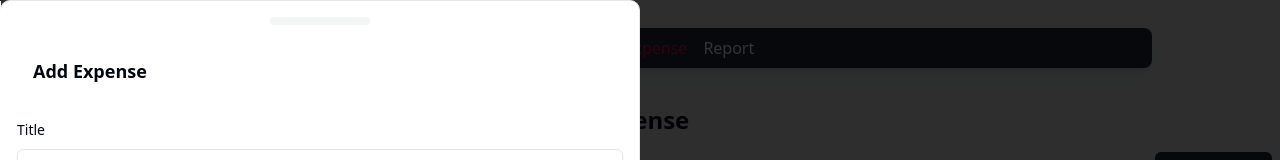
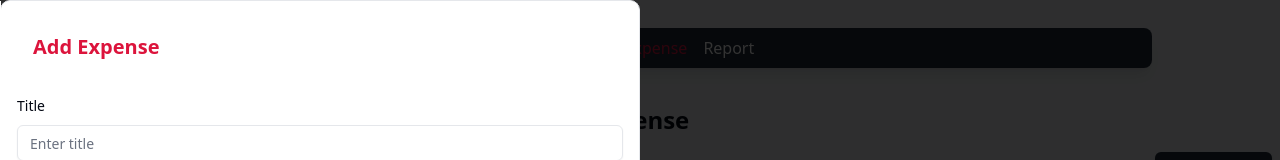
Before and after one commit to sourav-kol/expense-tracker, a Next.js app: page /expense in a window 1280 px wide. Both pictures are taken after a click on the button "Add Expense". Shown: the top 160 px of the page. Built offline with nearby package versions, Linux system fonts and the light colour scheme; no server answers; the database is empty.

Commit message:
minor changes

```diff
--- a/src/components/Expense/AddDrawer.tsx
+++ b/src/components/Expense/AddDrawer.tsx
@@ -50,7 +50,7 @@ function AddExpenseDrawer(prop: Props) {
             <DrawerContent className="w-full md:w-1/2 h-full">
                 <div className="p-4">
                     <DrawerHeader>
-                        <h3 className="text-lg font-bold mb-4">Add Expense</h3>
+                        <h3 className="text-xl font-bold mb-4 text-crimson">Add Expense</h3>
                     </DrawerHeader>
                     <Form {...form}>
                         <FormField
@@ -78,6 +78,7 @@ function AddExpenseDrawer(prop: Props) {
                                                 <SelectValue placeholder="Select a category" />
                                             </SelectTrigger>
                                         </FormControl>
+                                        {/* todo: take from list */}
                                         <SelectContent className="w-full bg-white z-50">
                                             <SelectItem className="w-full" value={"1"}>Food</SelectItem>
                                             <SelectItem className="w-full" value={"2"}>Shopping</SelectItem>
@@ -103,7 +104,7 @@ function AddExpenseDrawer(prop: Props) {
                             )}
                         />
                         <div className="flex space-x-2 py-8">
-                            <Button type="submit" onClick={form.handleSubmit(onFinish)}>Submit</Button>
+                            <Button type="submit" className="" onClick={form.handleSubmit(onFinish)}>Submit</Button>
                             <Button variant="outline" onClick={toggleDrawer}>Cancel</Button>
                         </div>
                     </Form>
--- a/src/components/ui/drawer.tsx
+++ b/src/components/ui/drawer.tsx
@@ -46,7 +46,6 @@ const DrawerContent = React.forwardRef<
       )}
       {...props}
     >
-      <div className="mx-auto mt-4 h-2 w-[100px] rounded-full bg-muted" />
       {children}
     </DrawerPrimitive.Content>
   </DrawerPortal>
```
